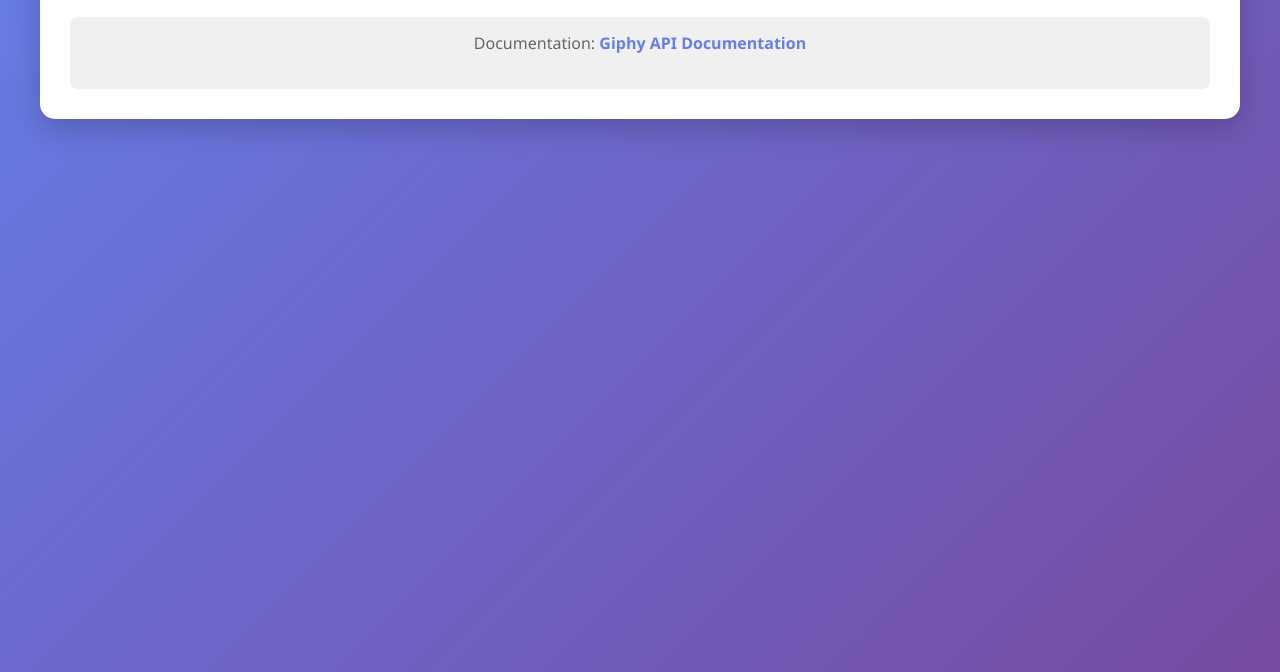
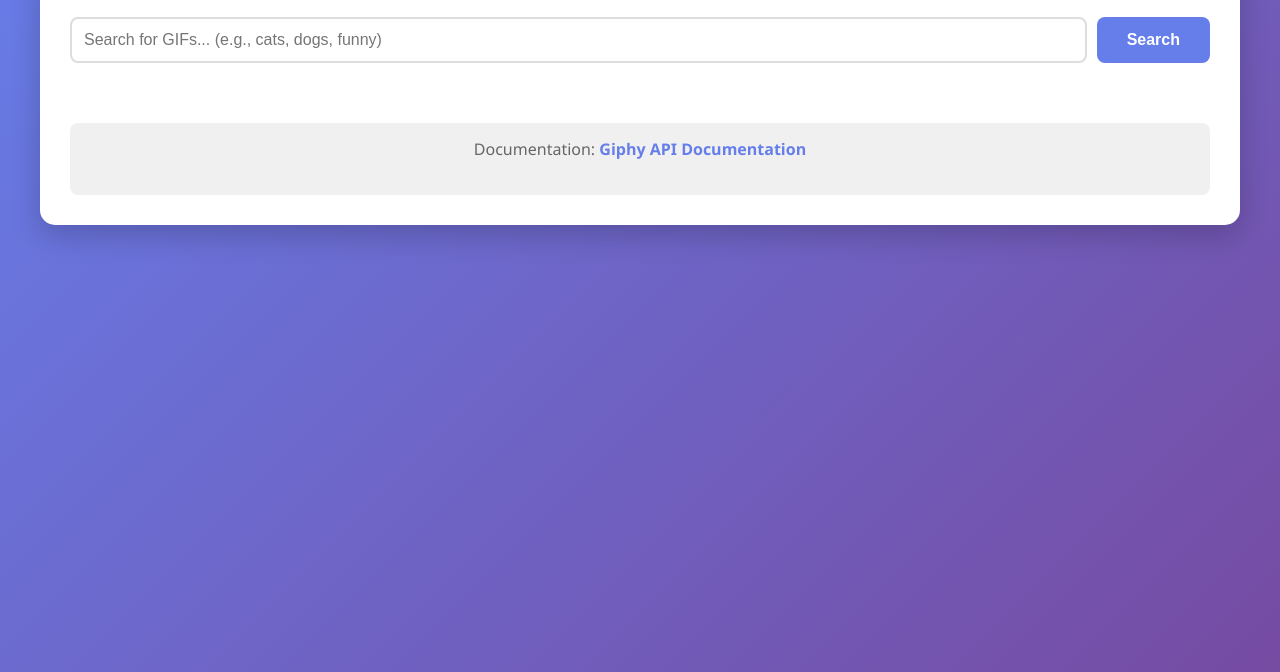
Before and after one commit to poudelalice/Assignment-3, a plain HTML site: page index.html in a window 1280 px wide. Shown: the part 128-800 px from the top of the page. Drawn offline with Linux system fonts and the light colour scheme.

Commit message:
added search form and GIF container with styling

```diff
--- a/index.html
+++ b/index.html
@@ -13,6 +13,15 @@
         <h1>Giphy API Demo</h1>
         <p>Search for GIFs using the Giphy API</p>
 
+        <!-- Search form where users can type what GIFs they want -->
+        <div class="search-box">
+            <input type="text" id="searchInput" placeholder="Search for GIFs... (e.g., cats, dogs, funny)">
+            <button id="searchBtn">Search</button>
+        </div>
+
+        <!-- This div will hold all the GIFs that come back from the API -->
+        <div id="gifContainer"></div>
+
         <!-- Link to the official Giphy documentation-->
         <div class="documentation-link">
             <p>Documentation: <a href="https://developers.giphy.com/docs/api" target="_blank">Giphy API Documentation</a></p>
--- a/styles.css
+++ b/styles.css
@@ -8,7 +8,8 @@
 /* Styling the main page background */
 body {
     font-family: 'Segoe UI', Tahoma, Geneva, Verdana, sans-serif;
-       background: linear-gradient(135deg, #667eea 0%, #764ba2 100%);
+    /* Purple gradient background */
+    background: linear-gradient(135deg, #667eea 0%, #764ba2 100%);
     min-height: 100vh;
     padding: 20px;
 }
@@ -20,7 +21,7 @@ body {
     background: white;
     border-radius: 15px;
     padding: 30px;
-    /*added shadow for depth effect */
+    /* Adding shadow for depth effect */
     box-shadow: 0 10px 30px rgba(0, 0, 0, 0.2);
 }
 
@@ -38,6 +39,53 @@ p {
     margin-bottom: 20px;
 }
 
+/* Container for the search input and button */
+.search-box {
+    display: flex; /* Putting input and button side by side */
+    gap: 10px; /* Space between input and button */
+    margin-bottom: 30px;
+}
+
+/* Styling the search input box */
+#searchInput {
+    flex: 1; /* Taking up remaining space */
+    padding: 12px;
+    font-size: 16px;
+    border: 2px solid #ddd;
+    border-radius: 8px;
+}
+
+/* Change border color when user clicks in the input */
+#searchInput:focus {
+    outline: none;
+    border-color: #667eea;
+}
+
+/* Styling the search button */
+#searchBtn {
+    padding: 12px 30px;
+    font-size: 16px;
+    background: #667eea;
+    color: white;
+    border: none;
+    border-radius: 8px;
+    cursor: pointer; /* Show hand cursor on hover */
+    font-weight: bold;
+}
+
+/* Make button darker when you hover over it */
+#searchBtn:hover {
+    background: #5568d3;
+}
+
+/* Container that will hold all the GIF results */
+#gifContainer {
+    display: grid; /* Using grid layout for nice columns */
+    grid-template-columns: repeat(auto-fill, minmax(250px, 1fr)); /* Responsive columns */
+    gap: 20px; /* Space between GIFs */
+    margin-bottom: 30px;
+}
+
 /* Box that contains the documentation link */
 .documentation-link {
     background: #f0f0f0; /* Light gray background */
@@ -49,7 +97,7 @@ p {
 /* Style for the link itself */
 .documentation-link a {
     color: #667eea; /* Purple color to match theme */
-    text-decoration: none; /* Removed underline */
+    text-decoration: none; /* Remove underline */
     font-weight: bold;
 }
 
```
